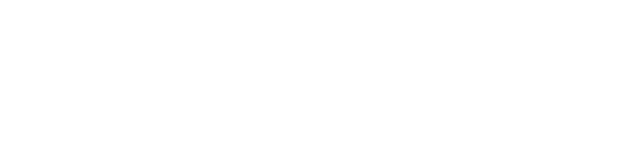
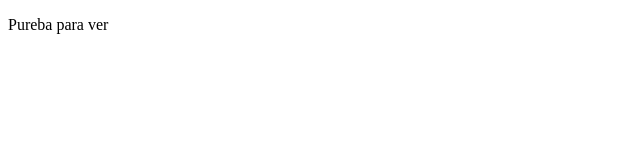
Before and after one commit to tqr19/LeParfumDTE, a plain HTML site: page Index.html in a window 1280 px wide. Shown: the whole page, without its empty margins (0-640 px from the left). Drawn offline with Linux system fonts and the light colour scheme.

Commit message:
Prueba para ver la rama

```diff
--- a/Index.html
+++ b/Index.html
@@ -6,6 +6,6 @@
     <title>Le Parfum</title>
 </head>
 <body>
-
+    <p>Pureba para ver</p>
 </body>
 </html>
```
